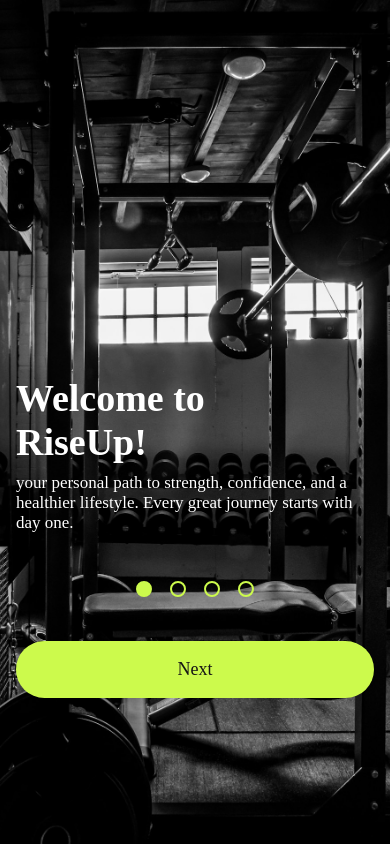
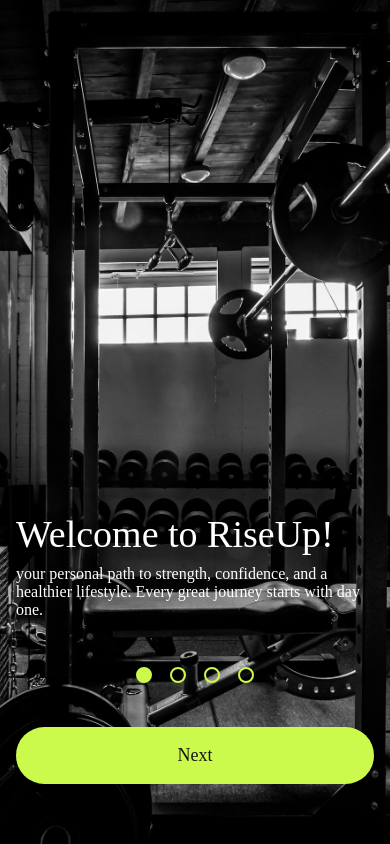
Before and after one commit to MohammadAlamin99/rise-up, a React Native app: screen /Signin in a window 390 px wide. Built offline with nearby package versions, Linux system fonts and the light colour scheme; grey boxes are pictures that could not be loaded.

Commit message:
fixed medium issue font

```diff
--- a/src/screens/auth/signinStyle.ts
+++ b/src/screens/auth/signinStyle.ts
@@ -15,14 +15,14 @@ const styles = StyleSheet.create({
   skipText: {
     color: 'white',
     fontSize: 16,
-    fontFamily: 'LufgaMedium',
+    fontFamily: 'LufgaRegular',
     fontWeight: 500,
   },
   titleText: {
     color: 'white',
     fontSize: 38,
-    fontFamily: 'LufgaBold',
-    fontWeight: 700,
+    fontFamily: 'LufgaMedium',
+    fontWeight: 500,
   },
   signContainer: {
     flexDirection: 'row',
@@ -77,14 +77,14 @@ const styles = StyleSheet.create({
   },
   rememberText:{
     color:'white',
-    fontSize:16,
+    fontSize:14,
     fontFamily:'LufgaRegular',
     fontWeight:400,
     marginRight:7,
   },
   forgetText:{
     color:'white',
-    fontSize:16,
+    fontSize:14,
     fontFamily:'LufgaRegular',
     fontWeight:400,
   },
@@ -99,7 +99,7 @@ const styles = StyleSheet.create({
   button: {
     paddingVertical: 18,
     alignItems: 'center',
-    marginTop: 44,
+    marginTop: 13,
     borderRadius: 100,
     backgroundColor: '#CCFA4C',
   },
@@ -124,7 +124,6 @@ const styles = StyleSheet.create({
     gap:30,
     alignItems:'center',
     justifyContent:'center',
-    marginBottom:100,
   },
   SocialIconbox:{
     width:44,
@@ -139,18 +138,18 @@ const styles = StyleSheet.create({
     flexDirection:'row',
     alignItems:'center',
     justifyContent:'center',
-    marginTop:24,
+    marginTop:48,
     gap:7,
   },
   footerText:{
     color:'white',
-    fontSize:18,
+    fontSize:16,
     fontFamily:'LufgaRegular',
     fontWeight:400,
   },
   footerSign:{
     color:'#CCFA4C',
-    fontSize:18,
+    fontSize:16,
     fontFamily:'LufgaRegular',
     fontWeight:400,
   }
--- a/src/screens/onboarding/Onboarding.tsx
+++ b/src/screens/onboarding/Onboarding.tsx
@@ -79,7 +79,6 @@ const Onboarding = () => {
             <SafeAreaView style={styles.container}>
               <Text style={styles.title}>{item.title}</Text>
               <Text style={styles.description}>{item.description}</Text>
-
               <View style={styles.pagination}>
                 {data.map((_, index) => (
                   <View
--- a/src/screens/onboarding/styles.ts
+++ b/src/screens/onboarding/styles.ts
@@ -4,7 +4,7 @@ const styles = StyleSheet.create({
     paddingHorizontal: 16,
     flex: 1,
     justifyContent: 'flex-end',
-    paddingBottom: 146,
+    paddingBottom: 60,
   },
   image: {
     width: '100%',
@@ -15,15 +15,15 @@ const styles = StyleSheet.create({
     fontSize: 38,
     color: 'white',
     marginBottom: 9,
-    fontFamily: 'LufgaBold',
-    maxWidth: '80%',
-    fontWeight: 700,
+    width: '90%',
+    fontFamily: 'LufgaMedium',
+    fontWeight: 500,
   },
   description: {
     color: 'white',
-    fontSize: 17,
+    fontSize: 16,
     fontFamily: 'LufgaRegular',
-    fontWeight: 400,
+    fontWeight: '400',
   },
   button: {
     paddingVertical: 18,
```
Also changed, not shown: 7 other files (tests, documents, lock files or other folders).
